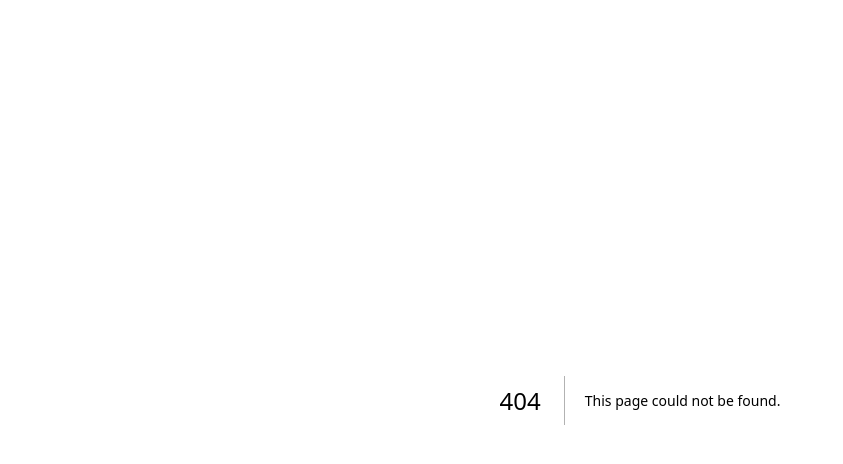
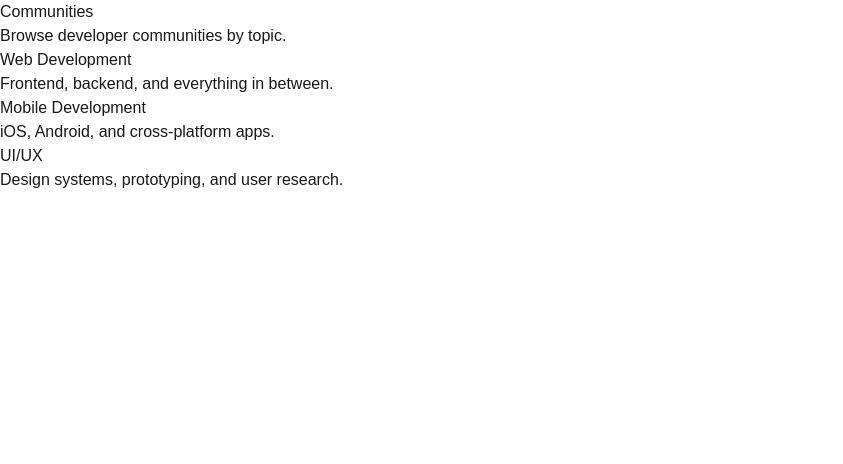
Before and after one commit to AhmadNasserx/backtickk, a Next.js app: page /communities in a window 1280 px wide. Before the commit this address had no page. Shown: the top 464 px of the page, without its empty margins (0-843 px from the left). Built offline with nearby package versions, Linux system fonts and the light colour scheme.

Commit message:
Add communities pages and fix filename typo
Add communities listing page and dynamic community detail page. Fix typo in data filename from 'communites.ts' to 'communities.ts' to match the corrected imports.

```diff
--- /dev/null
+++ b/app/communities/[slug]/page.tsx
@@ -0,0 +1,21 @@
+import { communities } from "@/data/communities";
+import { notFound } from "next/navigation";
+
+export default function CommunityPage({
+    params,
+}: {
+    params: { slug: string };
+}) {
+    const community = communities.find((c) => c.slug === params.slug);
+
+    if (!community) {
+        notFound();
+    }
+
+    return (
+        <div>
+            <h1>{community.name}</h1>
+            <p>{community.description}</p>
+        </div>
+    );
+}
--- /dev/null
+++ b/app/communities/page.tsx
@@ -0,0 +1,22 @@
+import Link from "next/link";
+import { communities } from "@/data/communities";
+
+export default function CommunitiesPage() {
+    return (
+        <div>
+            <h1>Communities</h1>
+            <p>Browse developer communities by topic.</p>
+
+            <ul>
+                {communities.map((community) => (
+                    <li key={community.slug}>
+                        <Link href={`/communities/${community.slug}`}>
+                            {community.name}
+                        </Link>
+                        <p>{community.description}</p>
+                    </li>
+                ))}
+            </ul>
+        </div>
+    );
+}
```
Also changed, not shown: data/communities.ts (renamed from data/communites.ts).
